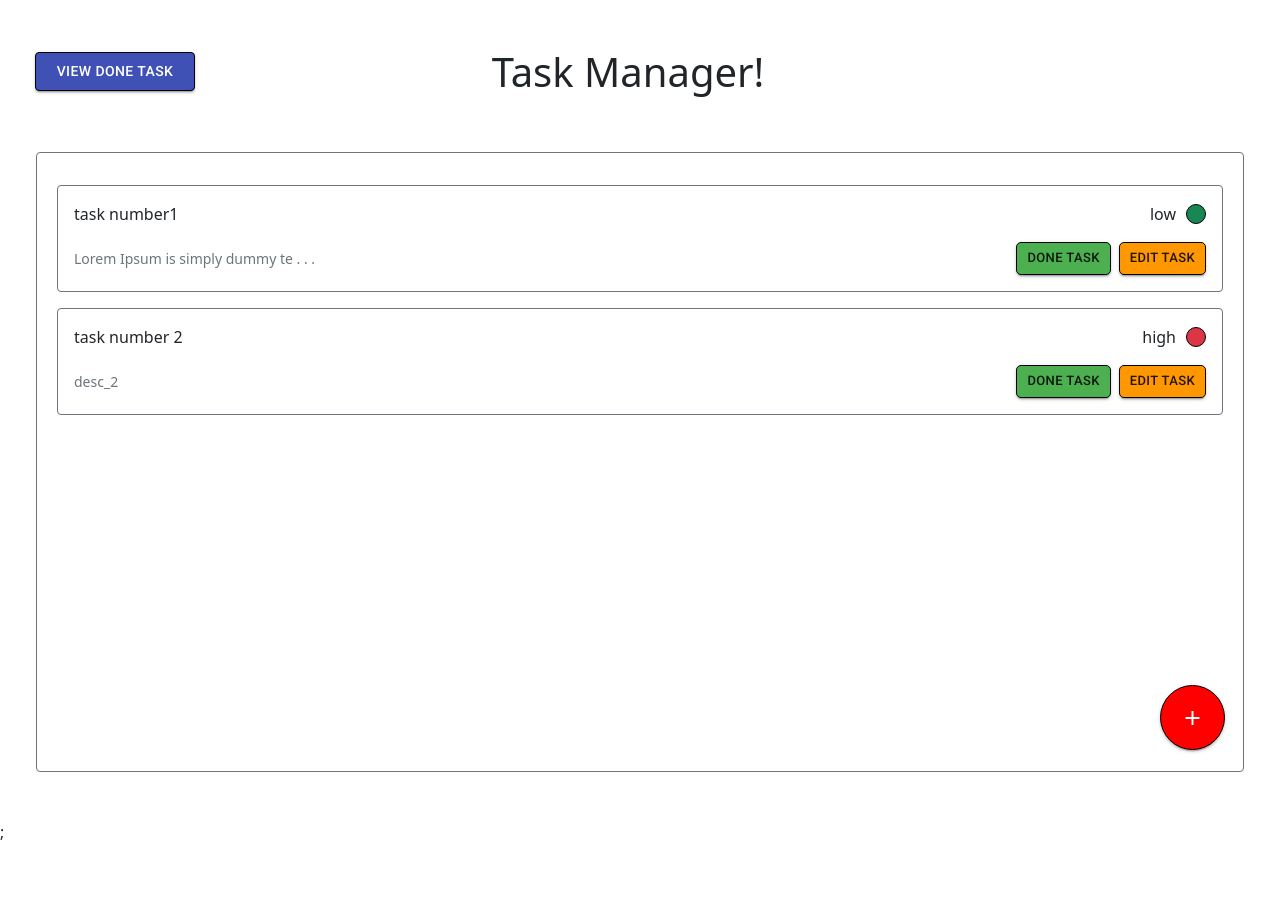
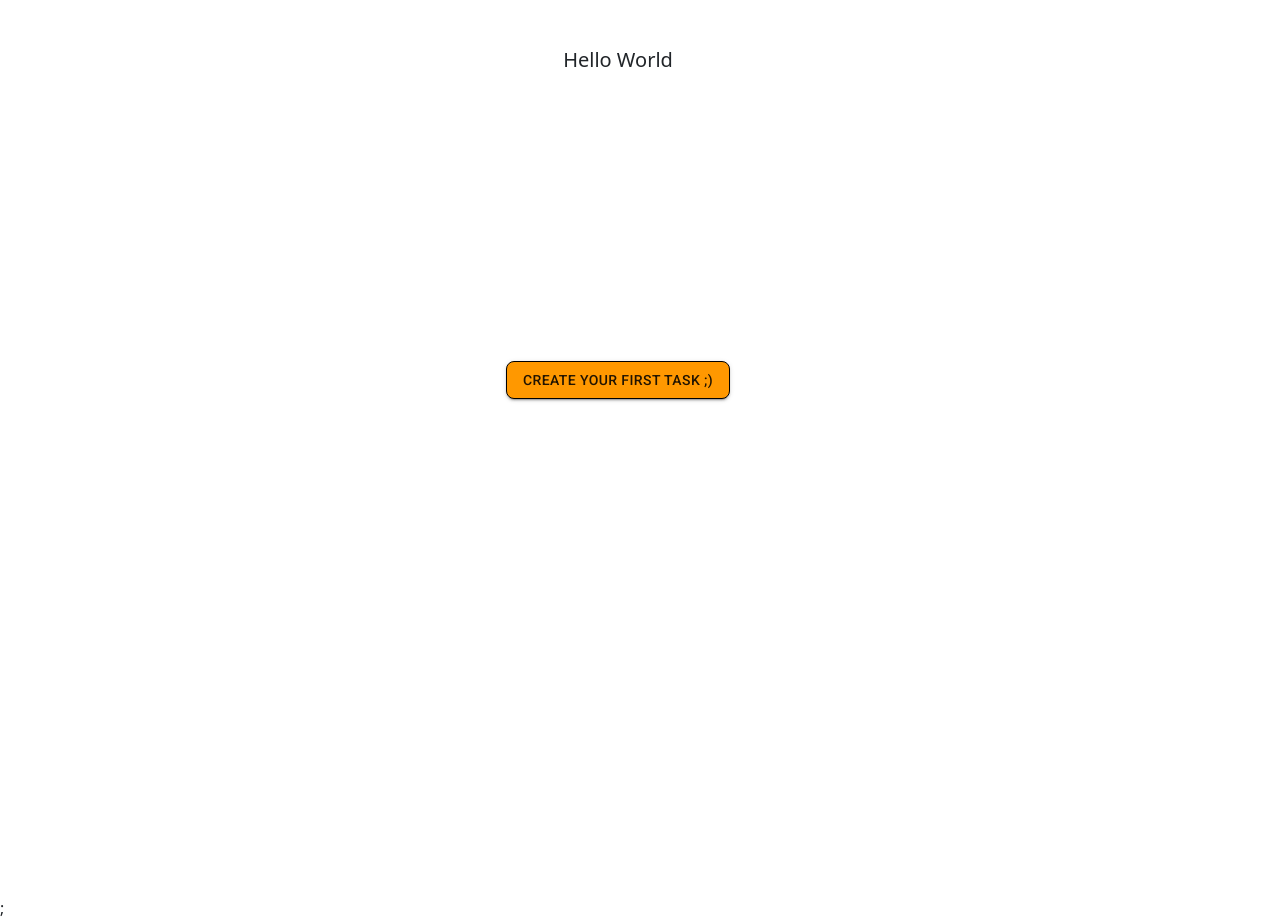
Before and after one commit to shabrang/Task-manager, a React (Create React App) app: page / in a window 1280 px wide. Before the commit the page ends 844 px from the top, so only its background shows below. Built offline with nearby package versions, Linux system fonts and the light colour scheme.

Commit message:
comment task data

```diff
--- a/src/App.js
+++ b/src/App.js
@@ -1,5 +1,6 @@
 import React, { useEffect } from 'react';
 import { connect } from 'react-redux';
+import PropTypes from 'prop-types';
 import { createTask, editTask, clearTaskItem, deleteTask, changeStatusTask } from './redux/actions/taskAction';
 import TaskManager from './components/TaskManager';
 import Home from './components/Home';
@@ -7,7 +8,6 @@
 import Modal from './components/Modal';
 import TaskForm from './components/TaskForm';
 import './style/task-style.css';
-import PropTypes from 'prop-types';
 
 function App(props) {
 	const {
--- a/src/components/Home.js
+++ b/src/components/Home.js
@@ -1,8 +1,8 @@
 import React from 'react';
+import PropTypes from 'prop-types';
+import Button from '@material-ui/core/Button';
 import { withStyles } from '@material-ui/core/styles';
-import Button from '@material-ui/core/Button';
 import { orange } from '@material-ui/core/colors';
-import PropTypes from 'prop-types';
 
 const Home = (props) => {
 	const { onChangeToggle } = props;
--- a/src/components/Modal.js
+++ b/src/components/Modal.js
@@ -1,6 +1,6 @@
 import React from 'react';
+import PropTypes from 'prop-types';
 import Modal from '@material-ui/core/Modal';
-import PropTypes from 'prop-types';
 
 const ModalTask = (props) => {
 	const { open, changeToggle, children } = props;
--- a/src/components/TaskDetail.js
+++ b/src/components/TaskDetail.js
@@ -1,10 +1,10 @@
+import { connect } from 'react-redux';
+import PropTypes from 'prop-types';
 import Button from '@material-ui/core/Button';
+import { makeStyles } from '@material-ui/core/styles';
 import { orange, red, green } from '@material-ui/core/colors';
-import { makeStyles } from '@material-ui/core/styles';
 import { getTask } from '../redux/actions/taskAction';
 import { toggleModal, toggleShowDetail } from '../redux/actions/modalAction';
-import { connect } from 'react-redux';
-import PropTypes from 'prop-types';
 
 const useStyles = makeStyles((theme) => ({
 	root: {
--- a/src/components/TaskForm.js
+++ b/src/components/TaskForm.js
@@ -1,17 +1,17 @@
 import React, { useState, useEffect } from 'react';
+import { connect } from 'react-redux';
+import PropTypes from 'prop-types';
 import TextField from '@material-ui/core/TextField';
 import Button from '@material-ui/core/Button';
-import { makeStyles } from '@material-ui/core/styles';
-import { withStyles } from '@material-ui/core/styles';
 import { TextareaAutosize } from '@material-ui/core';
+import { orange } from '@material-ui/core/colors';
 import Radio from '@material-ui/core/Radio';
 import RadioGroup from '@material-ui/core/RadioGroup';
 import FormControlLabel from '@material-ui/core/FormControlLabel';
 import FormControl from '@material-ui/core/FormControl';
+import { makeStyles } from '@material-ui/core/styles';
+import { withStyles } from '@material-ui/core/styles';
 import { toggleModal } from '../redux/actions/modalAction';
-import { connect } from 'react-redux';
-import { orange } from '@material-ui/core/colors';
-import PropTypes from 'prop-types';
 
 const ColorButton = withStyles((theme) => ({
 	root: {
@@ -152,7 +152,7 @@
 							aria-label="priority"
 							name="priority"
 							onChange={handleChange}
-							className="d-flex"
+							className="select-priority"
 						>
 							<FormControlLabel value="low" control={<Radio />} label="Low" />
 							<FormControlLabel value="medium" control={<Radio />} label="Medium" />
--- a/src/components/TasksList.js
+++ b/src/components/TasksList.js
@@ -1,10 +1,10 @@
 import React, { useState } from 'react';
+import PropTypes from 'prop-types';
+import { connect } from 'react-redux';
 import Task from './Task';
 import Modal from './Modal';
 import TaskDetail from './TaskDetail';
 import { toggleShowDetail } from '../redux/actions/modalAction';
-import { connect } from 'react-redux';
-import PropTypes from 'prop-types';
 
 const TasksList = (props) => {
 	const { tasks, filter, showDetail, toggleShowDetail } = props;
--- a/src/index.js
+++ b/src/index.js
@@ -1,8 +1,9 @@
 import React from 'react';
 import ReactDOM from 'react-dom';
+import { Provider } from 'react-redux';
 import 'bootstrap/dist/css/bootstrap.min.css';
 import App from './App';
-import { Provider } from 'react-redux';
+
 import store from './redux/store';
 
 ReactDOM.render(
--- a/src/redux/reducers/taskReducer.js
+++ b/src/redux/reducers/taskReducer.js
@@ -2,23 +2,23 @@
 
 const initialState = {
 	tasks: [
-		{
-			id: 1,
-			title: 'task number1',
-			description:
-				'Lorem Ipsum is simply dummy text of the printing and typesetting industry. Lorem Ipsum has been the industry s standard dummy text ever since the 1500s, when an unknown printer took a galley of type and scrambled it to make a type specimen book. It has survived not only five centuries, but also the leap into electronic typesetting, remaining essentially unchanged. It was popularised in the 1960s with the release of Letraset sheets containing Lorem Ipsum passages, and more recently with desktop publishing software like Aldus PageMaker including versions of Lorem Ipsum.',
-			gift: 'gift1',
-			priority: 'low',
-			status: 'started'
-		},
-		{
-			id: 2,
-			title: 'task number 2',
-			description: 'desc_2',
-			gift: 'gift_2',
-			priority: 'high',
-			status: 'started'
-		}
+		// {
+		// 	id: 1,
+		// 	title: 'task number1',
+		// 	description:
+		// 		'Lorem Ipsum is simply dummy text of the printing and typesetting industry. Lorem Ipsum has been the industry s standard dummy text ever since the 1500s, when an unknown printer took a galley of type and scrambled it to make a type specimen book. It has survived not only five centuries, but also the leap into electronic typesetting, remaining essentially unchanged. It was popularised in the 1960s with the release of Letraset sheets containing Lorem Ipsum passages, and more recently with desktop publishing software like Aldus PageMaker including versions of Lorem Ipsum.',
+		// 	gift: 'gift1',
+		// 	priority: 'low',
+		// 	status: 'started'
+		// },
+		// {
+		// 	id: 2,
+		// 	title: 'task number 2',
+		// 	description: 'desc_2',
+		// 	gift: 'gift_2',
+		// 	priority: 'high',
+		// 	status: 'started'
+		// }
 	],
 	filterDoneTasks: [],
 	taskItem: {}
--- a/src/style/task-style.css
+++ b/src/style/task-style.css
@@ -32,3 +32,8 @@
 .task-detail .description {
     text-align: justify;
 }
+
+.select-priority {
+    flex-direction: row !important;
+    justify-content: space-between;
+}
```
Also changed, not shown: src/components/Task.js (+4 -4 lines), src/components/TaskManager.js (+5 -3 lines).
